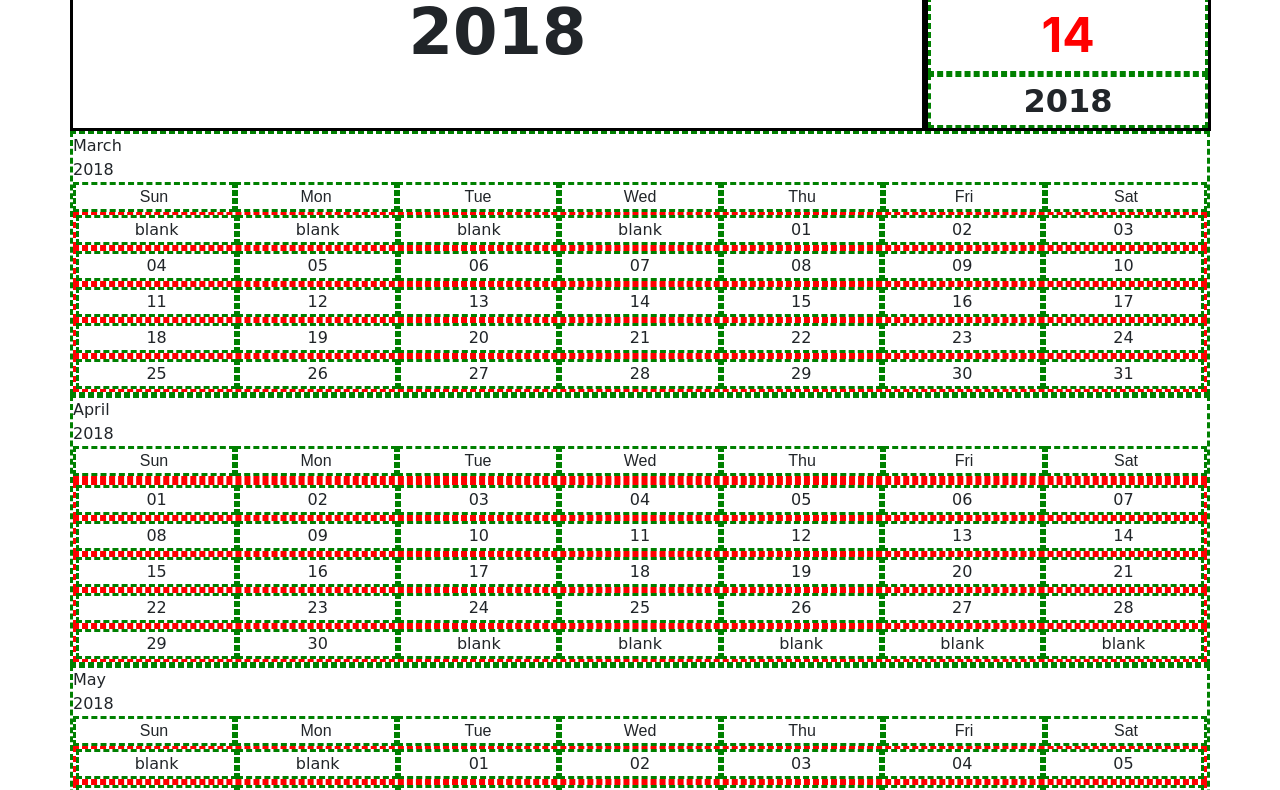
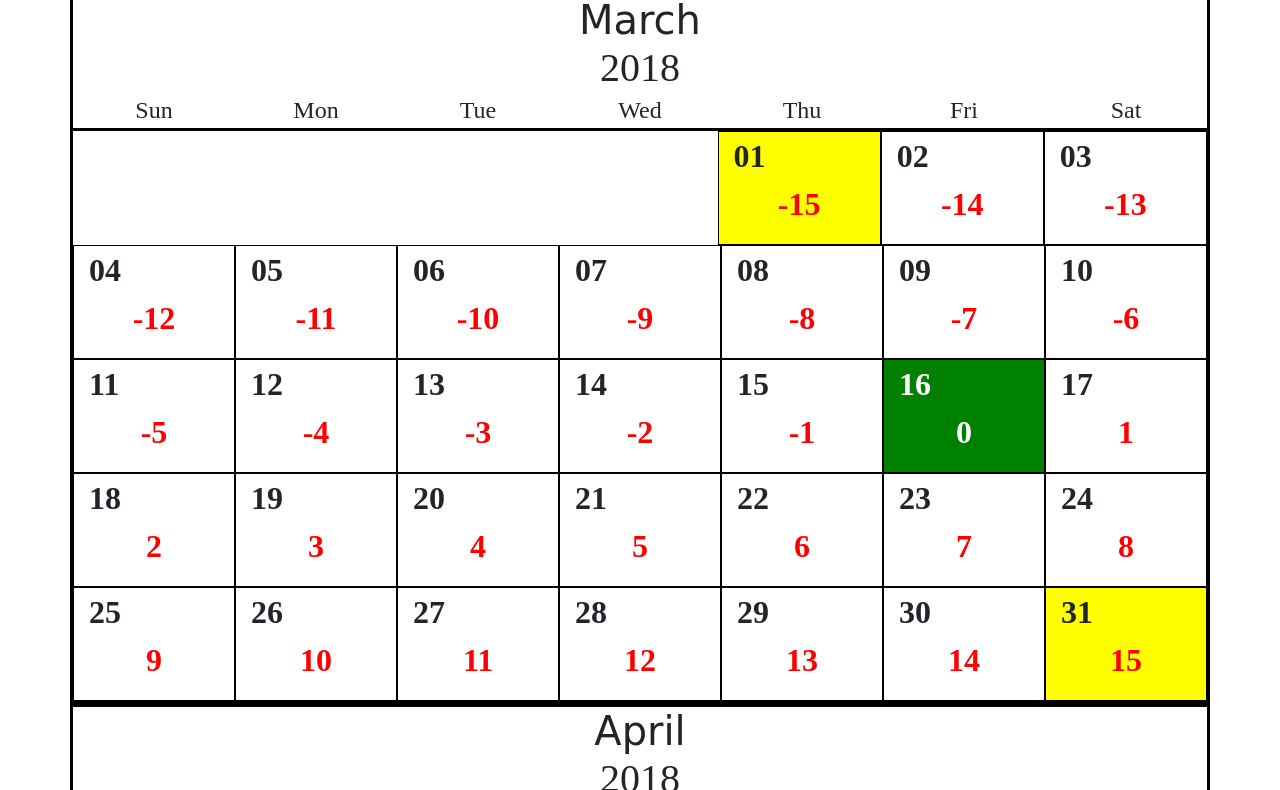
Before and after one commit to Ventronik/DayCounter, a plain HTML site: page index.html in a window 1280 px wide. Shown: the part 757-1547 px from the top of the page. Drawn offline with nearby package versions, Linux system fonts and the light colour scheme; a web font is replaced by a local one.

Commit message:
mvp created

```diff
--- a/index.css
+++ b/index.css
@@ -3,7 +3,7 @@
 .nextWeekRow,
 .newWeekRow,
 .weekRow {
-  border: dashed red;
+  /* border: dashed red; */
 }
 
 .fillBox,
@@ -11,7 +11,7 @@
 .row.month,
 .row .weekDay,
 .col-12 {
-  border: dashed green;
+  /* border: dashed green; */
 }
 
 
@@ -30,12 +30,14 @@
 /* All Months */
 .month {
   font-family: 'Rye', cursive;
+  font-size: 3rem;
 }
 
 /* All Years */
 .year{
   font-weight: bold;
-  font-family: 'Rye', cursive;
+  font-family: 'Rockwell';
+  font-size: 2rem;
 }
 
 
@@ -100,3 +102,50 @@
 .hidden {
   display: none;
 }
+
+.fillBox {
+  border: solid black;
+  border-width: thin;
+}
+
+.dayDisplay {
+  color: red;
+}
+
+.green .dayDisplay {
+  color: white;
+}
+
+.monthBox {
+  border: solid black;
+}
+
+.titleRow {
+  border-bottom: solid black;
+  font-family: rockwell;
+  font-size: 1.5rem;
+}
+
+.bottomDateRow {
+  height: 1rem;
+}
+
+.yellow {
+  background-color: yellow;
+}
+
+.green {
+    background-color: green;
+}
+
+.blue {
+    background-color: cornflowerblue;
+    color: white;
+}
+
+.green {
+    background-color: green;
+}
+h1 {
+  margin: auto;
+}
--- a/index.html
+++ b/index.html
@@ -169,8 +169,8 @@
           <p class='col monthTitle text-center'>
           </p>
         </div>
-        <div class='row yearTitle text-center'>
-          <p class='col yearTitle text-center'>
+        <div class='row yearTitle text-center year'>
+          <p class='col yearTitle text-center year'>
           </p>
         </div>
         <div class='row titleRow weekDays'>
@@ -181,7 +181,7 @@
         <div class='row weekRow'>
           <div class='blankBox col hidden'>
             <div class = 'row'>
-              <div class = 'col'>
+              <div class = 'col year'>
                 <p></p>
               </div>
               <div class = 'col'>
@@ -192,7 +192,7 @@
             <div class = 'row'>
               <div class = 'col'>
               </div>
-              <div class = 'col'>
+              <div class = 'col year'>
                 <p></p>
               </div>
               <div class = 'col'>
@@ -209,7 +209,7 @@
           </div>
           <div class='fillBox col hidden'>
             <div class = 'row'>
-              <div class = 'col'>
+              <div class = 'col calendarDate year'>
                 <p></p>
               </div>
               <div class = 'col'>
@@ -220,13 +220,13 @@
             <div class = 'row'>
               <div class = 'col'>
               </div>
-              <div class = 'col'>
+              <div class = 'col dayDisplay year'>
                 <p></p>
               </div>
               <div class = 'col'>
               </div>
             </div>
-            <div class = 'row'>
+            <div class = 'row bottomDateRow'>
               <div class = 'col'>
               </div>
               <div class = 'col'>
--- a/index.js
+++ b/index.js
@@ -1,13 +1,17 @@
 // Today Items:
 
 // required format for moment.js that suits program purpose: 2013-02-08  # A calendar date part
+console.log('this', JSON.parse(localStorage.getItem('datePicked')))
+let datePicker = document.getElementById('datePicker')
 
-let datePicker = document.getElementById('datePicker')
-datePicker.valueAsDate = new Date();
+JSON.parse(localStorage.getItem('datePicked')) ? datePicker.value = JSON.parse(localStorage.getItem('datePicked')): datePicker.valueAsDate = new Date();
 
 let date = moment.utc(datePicker.valueAsDate)
+console.log(datePicker.valueAsDate)
 let daySelected = date.clone()
-console.log(date)
+
+// console.log(moment(date).isHoliday())
+
 
 // Isolated Days, Months, and Years
 let locale = "en-us"
@@ -18,10 +22,25 @@ let year = daySelected.year();
 let daysOfTheWeek = ['Sunday','Monday','Tuesday','Wednesday','Thursday','Friday','Saturday']
 
 // Days set X days from now:
-let plusThirty = daySelected.add(30, 'days').format()
-let plusSixty = daySelected.add(30, 'days').format()
-let plusNinety = daySelected.add(30, 'days').format()
+// function sunOrHol (hat) {
+//   let day = hat.add(30, 'days').format('ddd')
+//   let ifHol= moment(hat).isHoliday()
+//   console.log(ifHol, hat)
+//   if(day === 'Sun') {
+//     console.log('!!!')
+//   }
+//   if (moment(hat).isHoliday()) {
+//     console.log('???')
+//   }
+// }
+// sunOrHol(daySelected)
 
+let plusThirty = daySelected.clone().add(30, 'days').format()
+let plusSixty = daySelected.clone().add(60, 'days').format()
+let plusNinety = daySelected.clone().add(90, 'days').format()
+
+
+function topFill() {
 // Pushing the current date to the BIGBOX
 document.querySelector('#thisMonth').innerHTML = month;
 document.querySelector('#thisDay').innerHTML = day;
@@ -29,10 +48,13 @@ document.querySelector('#thisYear').innerHTML = year;
 
 // Pushing the set days to the NARROWBOX
 let thirtyDay = document.querySelector('.thirtyDay')
+let thirtyMonth = document.querySelector('.thirtyMonth')
+let thirtyYear = document.querySelector('.thirtyYear')
+
+// console.log(plusThirty)
+
 thirtyDay.innerHTML = moment.utc(plusThirty).format('DD')
-let thirtyMonth = document.querySelector('.thirtyMonth')
 thirtyMonth.innerHTML = moment.utc(plusThirty).format('MMMM')
-let thirtyYear = document.querySelector('.thirtyYear')
 thirtyYear.innerHTML = moment.utc(plusThirty).format('YYYY')
 
 let sixtyDay = document.querySelector('.sixtyDay')
@@ -53,21 +75,26 @@ let monthTitle = document.querySelector('.monthTitle')
 monthTitle.innerHTML = month
 let yearTitle = document.querySelector('.yearTitle')
 yearTitle.innerHTML = year
-
+}
+topFill()
 
 // Date Object. Organized as  {Year: {Month:{Date:}}} Where the info in Date will be several key value pairs
 function dateObj() {
 
   let dateSelectedFromMonthStart = moment.utc(date).startOf('month')
+  // console.log(date + " " + dateSelectedFromMonthStart)
   let result = {}
     result[year] = {}
-    result[year][monthNum] = {}
-    result[year][monthNum][dateSelectedFromMonthStart.format('DD')] = {dayName: dateSelectedFromMonthStart.format('dddd'), count: (parseInt(dateSelectedFromMonthStart.format('DD')) - parseInt(date.format('DD'))) }
+    result[year][monthNum] = {name: month}
+    result[year][monthNum][dateSelectedFromMonthStart.format('DD')] = {
+      dayName: dateSelectedFromMonthStart.format('dddd'),
+      count: (parseInt(dateSelectedFromMonthStart.format('DD')) - parseInt(date.format('DD'))) }
   let counter = 0
   // FOR LATER: see if we can swap 366 for something else.
   for(let i = 0; i < 366; i++) {
 
     let working = dateSelectedFromMonthStart.add(1,'days')
+
     let dayCog = working.format('DD');
     let monthCog = working.format('MM')
     let monthCogName = working.format('MMMM')
@@ -96,7 +123,7 @@ function dateObj() {
   }
   return result
 }
-dateObj()
+// dateObj()
 
 
 
@@ -104,11 +131,18 @@ dateObj()
 
 // Build the calendars by cloning elements and populating the data
 function CalendarBuilder() {
+  let toDelete = document.querySelectorAll('.toDelete') || []
+
+  for( let deleted = 0; deleted < toDelete.length; deleted++ ) {
+
+    toDelete[deleted].parentElement.removeChild(toDelete[deleted])
+  }
+
   let monthBox = document.querySelector('.monthBox')
   let weekRow = document.querySelector('.weekRow')
   let dayBox = document.querySelector('.dayBox')
   let dateObjCycler = dateObj()
-  console.log(dateObjCycler)
+  // console.log(dateObjCycler)
   let parent = document.querySelector('.container')
   let titleRow = document.querySelector('.titleRow')
   let titleBox = document.querySelector('.titleBox')
@@ -120,23 +154,23 @@ function CalendarBuilder() {
   for(let years in dateObjCycler) {
     // Pick out the months, and order them properly
     let monthArr = Object.keys(dateObjCycler[years]).sort()
-    // console.log(monthArr)
 
     // cycle through the months and build a new calendar month for each
     for(let months of monthArr) {
-      console.log(dateObjCycler[years][months]['01'])
+      // console.log(dateObjCycler[years][months]['01'])
       let theFirstIsA = dateObjCycler[years][months]['01']['dayName']
       // console.log(theFirstIsA + ' ' + JSON.stringify(dateObjCycler[years][months]['01']) + ' ' + months)
         //clone the month
       let newBox = monthBox.cloneNode(true)
       newBox.classList.remove('hidden')
+      newBox.classList.add('toDelete')
       let weekInsert = newBox.querySelector('.insertRows')
 
       let monthText = newBox.firstElementChild.firstElementChild
-      monthText.innerHTML = moment(months, 'MM').format('MMMM')
+      monthText.innerHTML = '<h1>'+moment(months, 'MM').format('MMMM')+'</h1>'
 
       let yearText = newBox.firstElementChild.children[1]
-      yearText.innerHTML = years
+      yearText.innerHTML = '<h1>'+years+'</h1>'
       //Put month at the bottom of the page
       parent.appendChild(newBox)
 
@@ -144,7 +178,6 @@ function CalendarBuilder() {
 
       //the week object we will be cloning
       let newWeekRow = newBox.querySelector('.weekRow')
-      // console.log(months+': '+theFirstIsA )
 
       // build the titleRow
       for(let title of daysOfTheWeek) {
@@ -159,7 +192,7 @@ function CalendarBuilder() {
       for(let blankMaker = 0; blankMaker < daysOfTheWeek.indexOf(theFirstIsA); blankMaker++) {
 
         let blankBuilder = blankBox.cloneNode(true)
-        blankBuilder.innerHTML= 'blank'
+
         blankBuilder.classList.remove('hidden')
         newWeekRow.appendChild(blankBuilder)
       }
@@ -167,22 +200,29 @@ function CalendarBuilder() {
           //build days that aren't blank, and subsequent weekDays
 
       let dayArr = Object.keys(dateObjCycler[years][months]).sort()
-// console.log(dayArr)
       for (let contentMaker of dayArr) {
-
+// console.log(dateObjCycler[years][months])
         let dayInQuestion = dateObjCycler[years][months][contentMaker].dayName
         let contentBox = document.querySelector('.fillBox')
         let contentBuilder = contentBox.cloneNode('true')
-        contentBuilder.innerHTML = contentMaker
-        // console.log(contentMaker)
+        let calendarContent = contentBuilder.querySelector('.calendarDate')
+        let countContent = contentBuilder.querySelector('.dayDisplay')
+        calendarContent.innerHTML = contentMaker
+        countContent.innerHTML = dateObjCycler[years][months][contentMaker].count
         contentBuilder.classList.remove('hidden')
-
-
+        if(countContent.innerHTML % 15 === 0) {
+          contentBuilder.classList.add('yellow')
+        }
+        if(countContent.innerHTML % 30 === 0) {
+          contentBuilder.classList.add('blue')
+        }
+        if(countContent.innerHTML == 0) {
+          contentBuilder.classList.add('green')
+        }
 
         if (dayInQuestion && dayInQuestion === daysOfTheWeek[0]) {
 
           let nextWeekRow = weekRow.cloneNode(true)
-          // console.log(months, nextWeekRow)
           nextWeekRow.appendChild(contentBuilder)
           weekInsert.appendChild(newWeekRow)
           weekInsert.appendChild(nextWeekRow)
@@ -192,7 +232,7 @@ function CalendarBuilder() {
               let contentBoxesSoFar = newWeekRow.children
               for(let soFar = contentBoxesSoFar.length; soFar < 9; soFar++) {
                 let newBlankBuilder = blankBox.cloneNode(true)
-                newBlankBuilder.innerHTML= 'blank'
+
                 newBlankBuilder.classList.remove('hidden')
                 newWeekRow.appendChild(newBlankBuilder.cloneNode(true))
 
@@ -208,26 +248,35 @@ function CalendarBuilder() {
 CalendarBuilder ()
 
 
-// funtion createWeek () {
-  //create Node
-
-// }
-
-
-
-
-
-
-
 //start of update function
 document.getElementById('datePicker').addEventListener('change', () => {
 
+// console.log(daySelected)
 
+  date = moment.utc(datePicker.valueAsDate)
+  daySelected = moment.utc(date.clone())
+localStorage.setItem('datePicked', JSON.stringify(moment(date).format('YYYY-MM-DD')))
+// console.log('brand new',moment.utc(daySelected.add(30,'days ')).format('ddd'))
 
-  console.log(day)
+  day = daySelected.format('DD');
+  monthNum = daySelected.format('MM');
+  month = daySelected.format('MMMM')
+  year = daySelected.year();
 
-  dateObj ()
+  plusThirty = daySelected.clone().add(30, 'days').format()
+  plusSixty = daySelected.clone().add(60, 'days').format()
+  plusNinety = daySelected.clone().add(90, 'days').format()
+// console.log("actual:", z)
+
+  topFill()
+
+  // console.log(day)
+  // dateObj ()
   // console.log(dateObj())
   CalendarBuilder()
+
+  // console.log(daySelected.add(30, 'days'))
+  // sunOrHol(daySelected.clone())
+
   // }
 }) //end of super function
```
